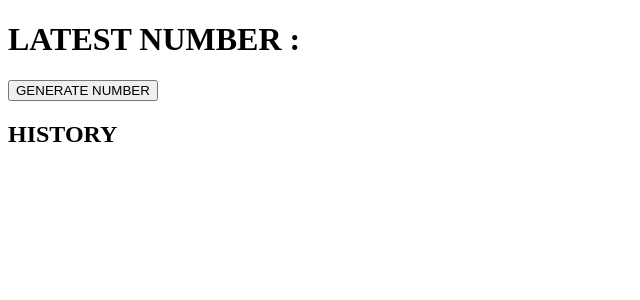
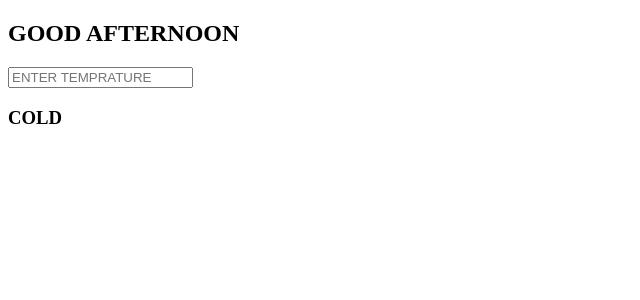
Before and after one commit to karanjoshi-kj/REACT, a React (Vite) app in the folder demo/: page / in a window 1280 px wide. Shown: the top 300 px of the page, without its empty margins (0-640 px from the left). Built offline with nearby package versions, Linux system fonts and the light colour scheme.

Commit message:
PROJECT 4 : TEMPRATUE MEASURMENT

```diff
--- a/demo/src/App.jsx
+++ b/demo/src/App.jsx
@@ -3,7 +3,8 @@
 // import Topbar2 from "./components/TopBar2/Topbar2"
 
 // import Quiz from "./components/PROJECTS/Quiz"
-import Randomnumber from "./components/PROJECTS/Randomnumber"
+// import Randomnumber from "./components/PROJECTS/Randomnumber"
+import TempratureMeasurmemt from "./components/PROJECTS/TempratureMeasurmemt"
 // import Statedependency from "./components/USEEFFECT/Statedependency"
 // import Useeffect1 from "./components/USEEFFECT/Useeffect1"
 // import Useeffect from "./components/USEEFFECT/Useeffect"
@@ -30,8 +31,8 @@ import Randomnumber from "./components/PROJECTS/Randomnumber"
 
 function App() {
   return (
-    <>
-    <Randomnumber/>
+    <><TempratureMeasurmemt/>
+    {/* <Randomnumber/> */}
     {/* <Useeffect1/> */}
     {/* <Statedependency/> */}
     {/* <Useeffect/> */}
--- a/demo/src/components/PROJECTS/TempratureMeasurmemt.jsx
+++ b/demo/src/components/PROJECTS/TempratureMeasurmemt.jsx
@@ -3,9 +3,35 @@ import React , {useState , useEffect} from 'react'
 const TempratureMeasurmemt = () => {
     const[temp , settemp] = useState("");
     const[msg , setmsg] = useState("");
+    const[wish , setwish] = useState("");
+
+    useEffect(() => {
+        if (temp > 30) {
+            setmsg("HOT");
+        }
+        else if(temp < 10){
+            setmsg("COLD");
+        }
+        else{
+            setmsg("NORMAL");
+        }
+
+        const hour = new Date().getHours();
+        if (hour < 12) {
+            setwish("GOOD MORNING");
+        }
+        else if(hour < 17){
+            setwish("GOOD AFTERNOON");
+        }
+        else{
+            setwish("GOOD EVENING");
+        }
+    } , [temp])
   return (
     <div>
-
+      <h2>{wish}</h2>
+      <input type='number' placeholder='ENTER TEMPRATURE' value={temp} onChange={(e) => settemp(e.target.value)} />
+      <h3>{msg}</h3>
     </div>
   )
 }
```
